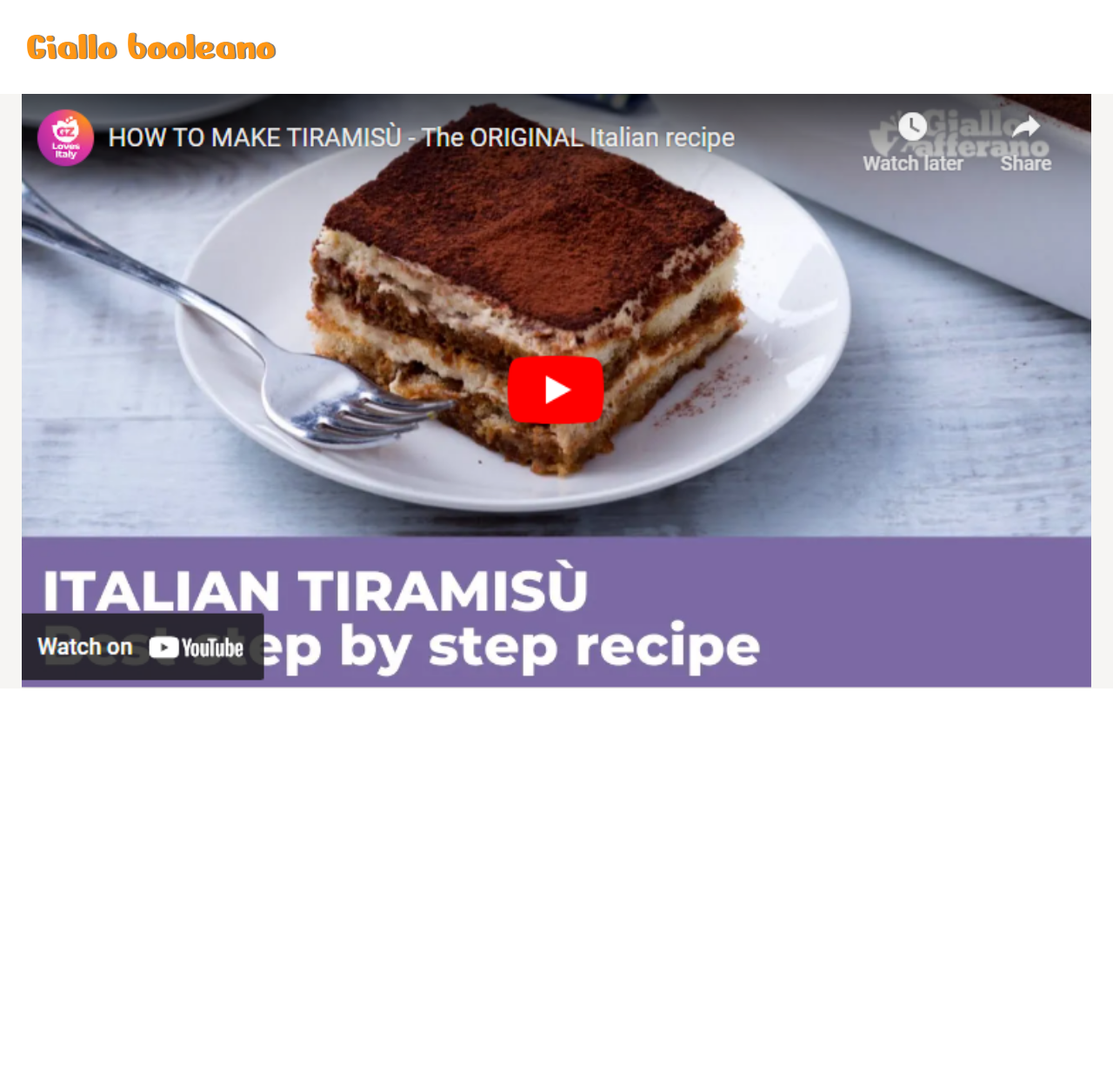
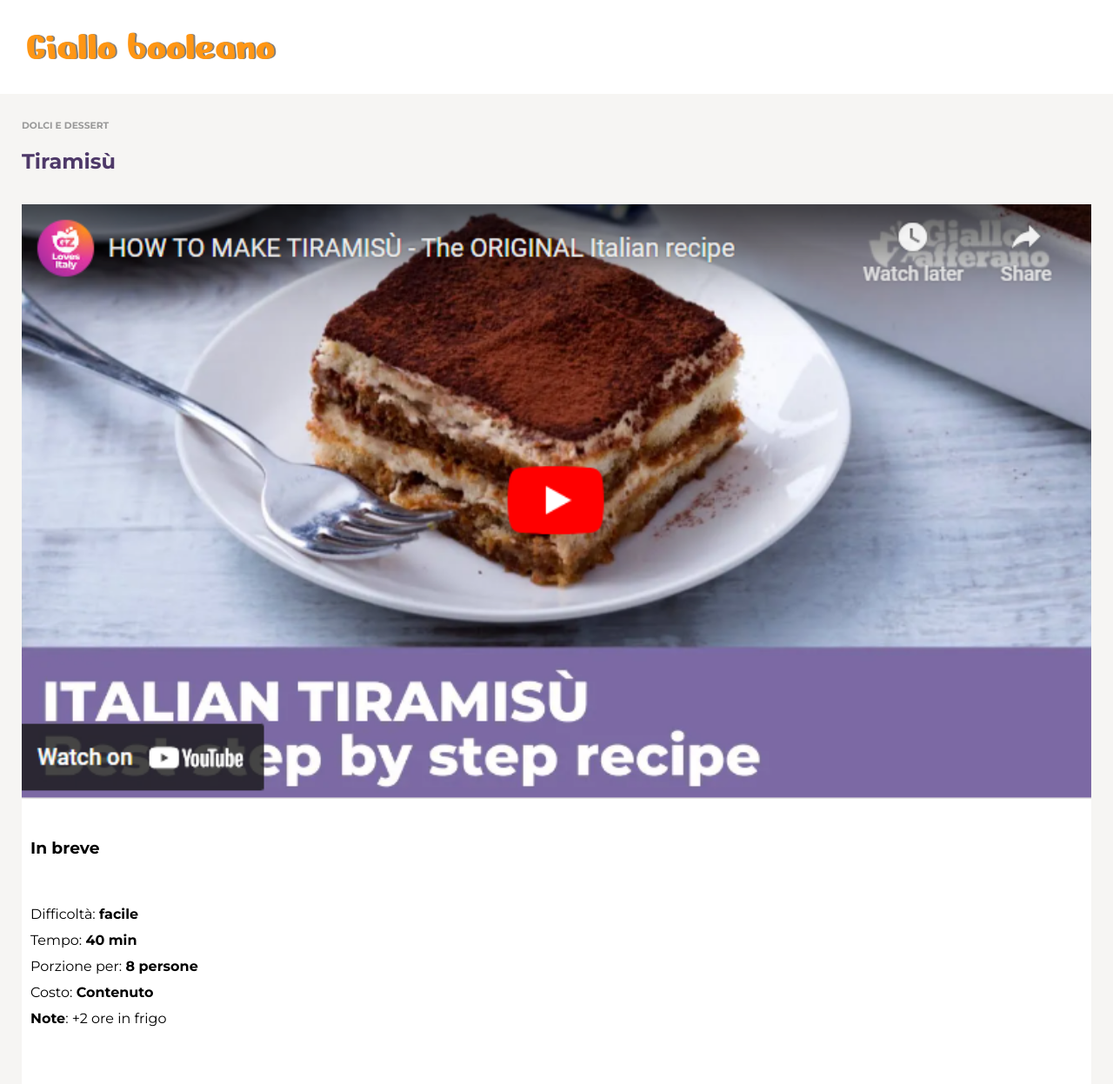
Before and after one commit to severogianluca/htmlcss-responsive-layout, a plain HTML site: page index.html in a window 1280 px wide. Shown: the whole page at 87% size. Before the commit the page ends 800 px from the top, so only its background shows below. Drawn offline with Linux system fonts and the light colour scheme.

Commit message:
Feat: aggiunto blocco con le info del dolce con le relative propietà css in mod. cell

```diff
--- a/css/style.css
+++ b/css/style.css
@@ -3,6 +3,16 @@
     margin: 0;
     padding: 0;
     box-sizing: border-box;
+
+}
+
+body{
+    font-family: "Montserrat", serif;
+    font-optical-sizing: auto;
+}
+
+ul{
+    list-style: none;
 }
 
 /* HEADER STILE */
@@ -24,13 +34,54 @@ main{
 
 }
 
+/* SECTION 1 YOUTUBE INFO */
+
 .container{
     width: 100%;
     max-width: 1440px;
     padding: 0px 25px;
 }
 
+.title-description h2{
+    color: #4e3969;
+    padding-bottom: 35px;
+}
+
+h2 span {
+    display: none;
+}
+
+.title-description h6{
+    color: #999999;
+    padding-top: 30px;
+    padding-bottom: 20px;
+}
+
 img{
     width: 100%;
     display: block;
 }
+
+.info{
+    background-color: white;
+    padding-top: 45px;
+    padding-left: 10px;
+    padding-bottom: 60px;
+}
+
+.info h3{
+    padding-bottom: 50px;
+}
+
+.info li{
+    line-height: 30px;
+}
+
+
+
+
+
+/* attaccarla sulla img per attaccare la foto sulla sinistra
+e il testo gli sta intorno
+
+float: left */
--- a/index.html
+++ b/index.html
@@ -15,6 +15,9 @@
          <link rel="preconnect" href="https://fonts.gstatic.com" crossorigin>
          <link href="https://fonts.googleapis.com/css2?family=Nerko+One&display=swap" rel="stylesheet">
 
+         <link rel="preconnect" href="https://fonts.googleapis.com">
+<link rel="preconnect" href="https://fonts.gstatic.com" crossorigin>
+<link href="https://fonts.googleapis.com/css2?family=Montserrat:ital,wght@0,100..900;1,100..900&display=swap" rel="stylesheet">
 
          <!-- Main Styles -->
         <link rel="stylesheet" href="css/style.css" />
@@ -28,9 +31,22 @@
 
     <main>
         <section class="container">
-            <div>
-                <p></p>
+            <div class="title-description">
+                <h6>DOLCI E DESSERT</h6>
+                <h2>Tiramisù <span>(Dolce Tradizionale)</span></h2>
                 <img src="img/image (10).png" alt="tiramisu youtube">
+            </div>
+            <div class="info">
+                <h3>In breve</h3>
+                <ul>
+                    <li>Difficoltà: <strong>facile</strong></li>
+                    <li>Tempo: <strong>40 min</strong></li>
+                    <li>Porzione per: <strong>8 persone</strong></li>
+                    <li>Costo: <strong>Contenuto</strong></li>
+                    <li><strong>Note</strong>: +2 ore in frigo</li>
+
+                </ul>
+
             </div>
         </section>
 
```
